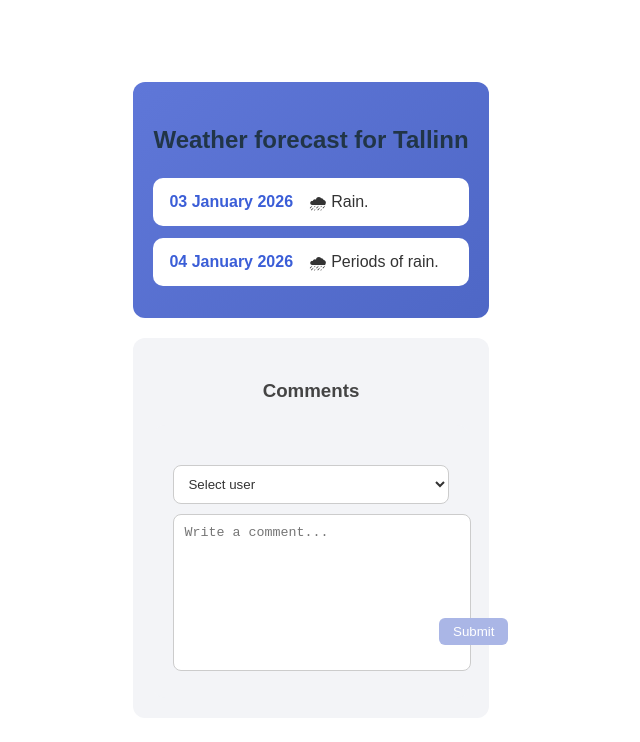
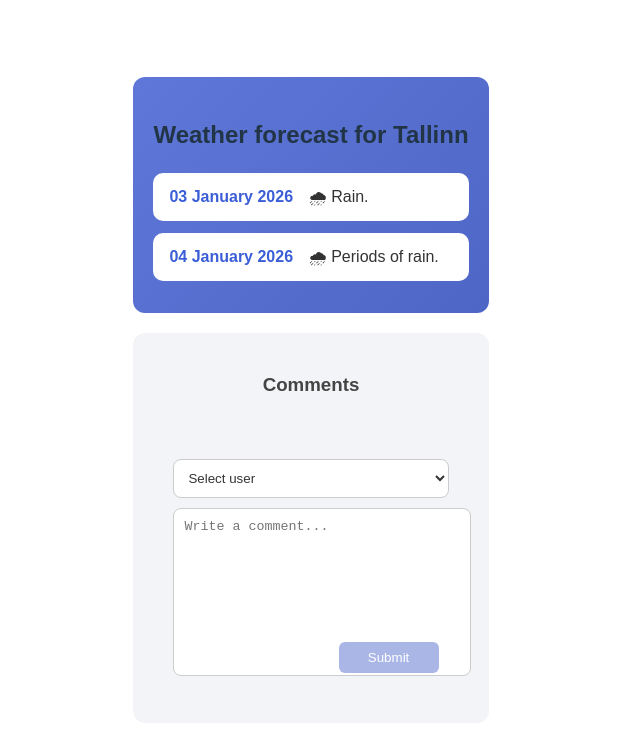
Before and after one commit to anusirkas/vue-vite-project, a Vue app: page / in a window 1280 px wide. Shown: the top 742 px of the page, without its empty margins (329-969 px from the left). Built offline with nearby package versions, Linux system fonts and the light colour scheme.

Commit message:
Moved the submit button inside the textarea

```diff
--- a/src/components/CommentForm.vue
+++ b/src/components/CommentForm.vue
@@ -18,6 +18,10 @@ const users = [
 const selectedUser = ref('')
 const message = ref('')
 
+//handleSubmit:
+//  lisa uus comment array’sse
+//   salvesta array localStorage’i
+
 function handleSubmit() {
   if (!selectedUser.value || !message.value) return
 
@@ -33,7 +37,7 @@ function handleSubmit() {
 </script>
 
 <template>
-  <div class="form-section">
+  <form class="form-section" @submit.prevent="handleSubmit">
     <select v-model="selectedUser" class="user-input">
       <option disabled value="">Select user</option>
       <option v-for="user in users" :key="user.id" :value="user.name">
@@ -47,11 +51,27 @@ function handleSubmit() {
         class="comment-input"
         placeholder="Write a comment..."
       ></textarea>
-    </div>
 
-
-    <button class="submit-btn" @click="handleSubmit">
+      <button class="submit-btn" type="submit">
         Submit
       </button>
     </div>
+  </form>
 </template>
+
+<style scoped>
+ .textarea-wrapper { position: relative; }
+ .comment-input { padding-bottom: 56px; }
+ .textarea-wrapper .submit-btn {
+   position: absolute;
+   right: 10px;
+   bottom: 10px;
+   padding: 8px 12px;
+   border-radius: 6px;
+   border: none;
+   background: #aab6e6;
+   color: white;
+   cursor: pointer;
+ }
+ .textarea-wrapper .submit-btn:hover { background: #8f9fdd; }
+</style>
```
Also changed, not shown: src/components/HelloWorld.vue (deleted, +0 -43 lines). Lines whose indentation alone changed are shown as unchanged.
